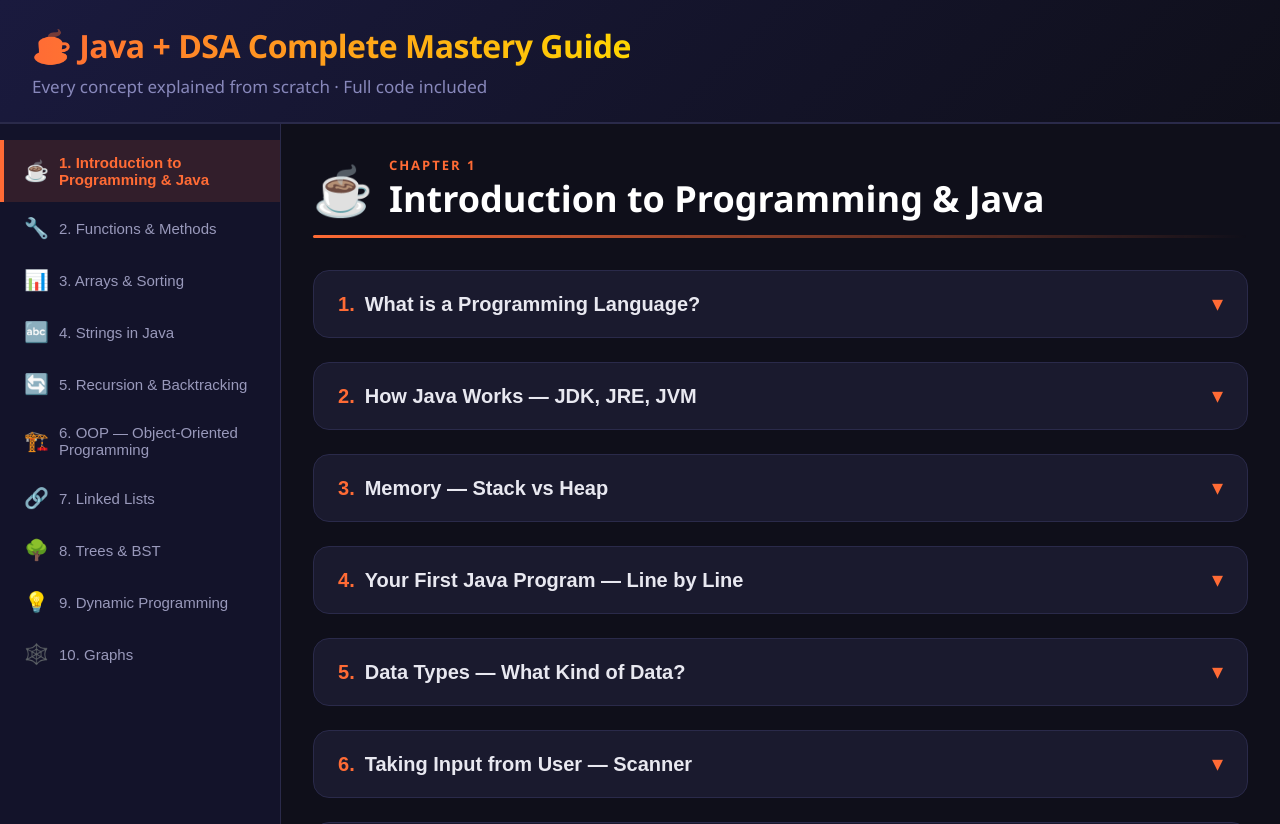
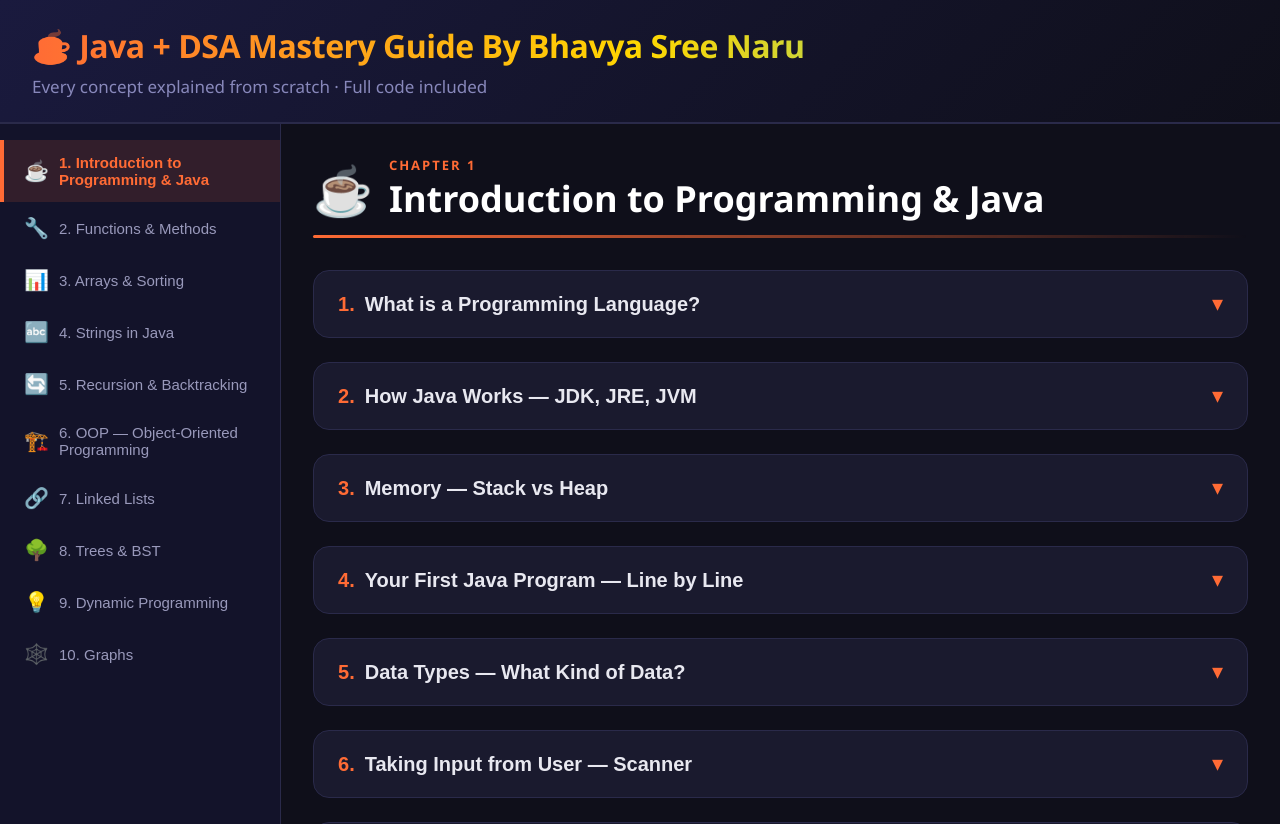
Before and after one commit to Bhavyasree275/dsa-guide, a React (Create React App) app: page / in a window 1280 px wide. Built offline with nearby package versions, Linux system fonts and the light colour scheme.

Commit message:
Update App.js

```diff
--- a/src/App.js
+++ b/src/App.js
@@ -2673,7 +2673,7 @@
       {/* HEADER */}
       <div style={{ background: "linear-gradient(135deg, #1a1a3e 0%, #0f0f1a 100%)", borderBottom: "2px solid #2a2a4a", padding: "24px 32px" }}>
         <h1 style={{ margin: 0, fontSize: "32px", fontWeight: 900, background: "linear-gradient(90deg, #ff6b35, #ffd700, #4ecdc4)", WebkitBackgroundClip: "text", WebkitTextFillColor: "transparent", letterSpacing: "-0.5px" }}>
-          ☕ Java + DSA Complete Mastery Guide
+          ☕ Java + DSA  Mastery Guide By Bhavya Sree Naru
         </h1>
         <p style={{ margin: "8px 0 0", fontSize: "17px", color: "#8888bb" }}>
            Every concept explained from scratch · Full code included
```
